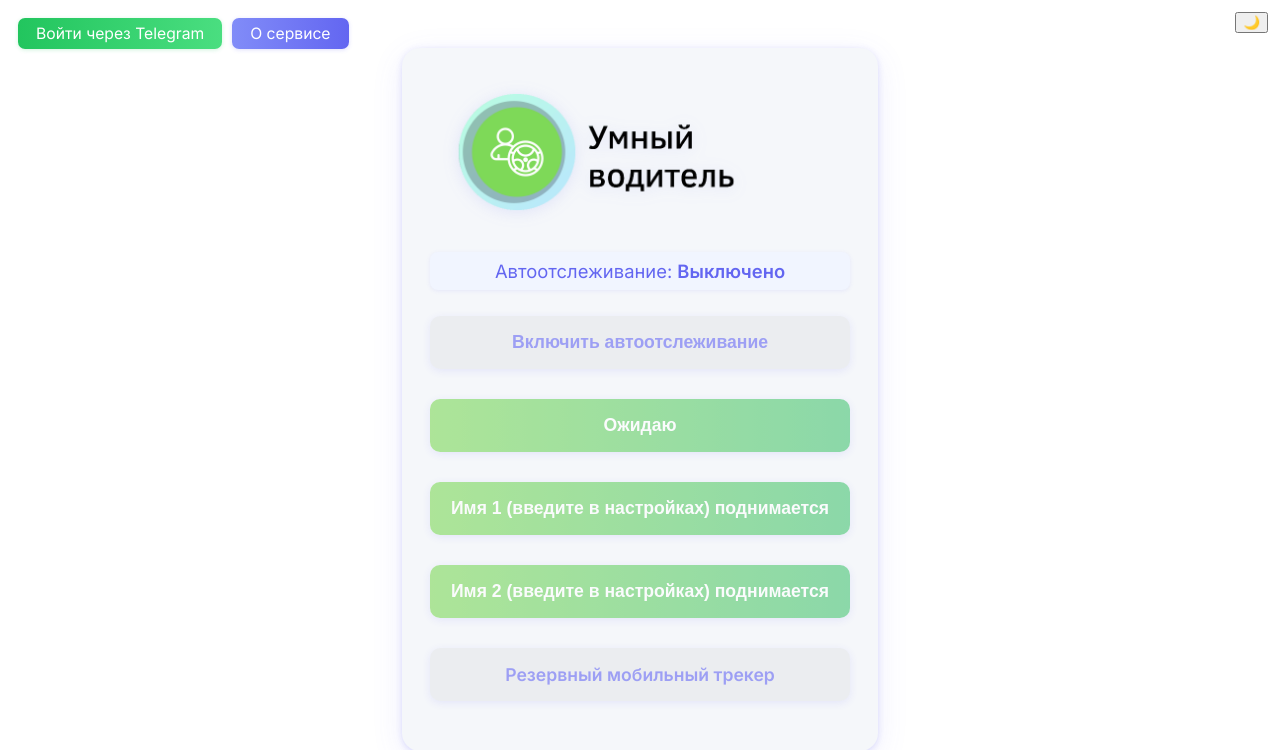
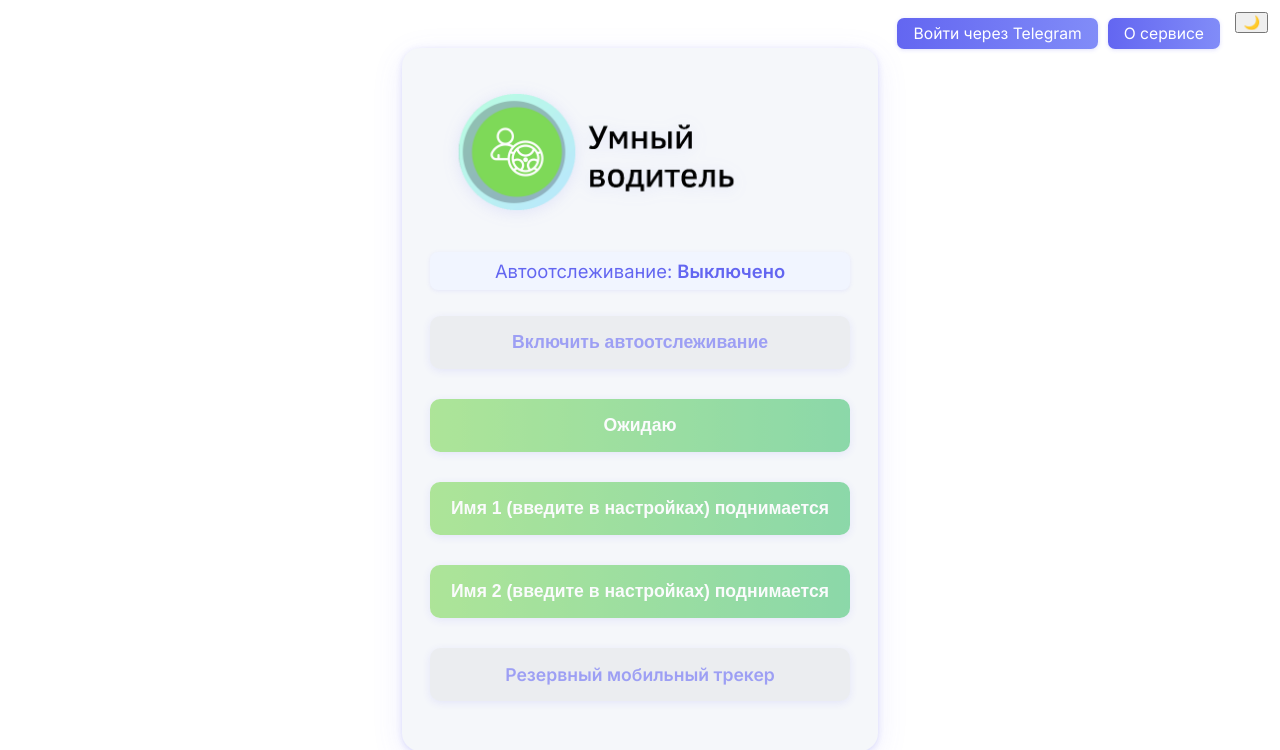
Before and after one commit to alexrashkin/clever-driver-bot, a Flask app: page / in a window 1280 px wide. Shown: the top 750 px of the page. Run offline with Flask 3, Linux system fonts and the light colour scheme; data comes from the database, SQL or seed files in the repository.

Commit message:
change align buttons

```diff
--- a/web/templates/index.html
+++ b/web/templates/index.html
@@ -168,17 +168,34 @@
             cursor: not-allowed !important;
             pointer-events: auto !important;
         }
+    .nav-btn {
+        padding: 6px 16px;
+        font-size: 0.98em;
+        border-radius: 7px;
+        background: linear-gradient(90deg,#6366f1 0%,#818cf8 100%);
+        color: #fff;
+        font-weight: 500;
+        text-decoration: none;
+        box-shadow: 0 1px 4px #6366f133;
+        transition: background 0.3s;
+        margin: 0;
+        min-width: 80px;
+        text-align: center;
+    }
+    .nav-btn:hover, .nav-btn:focus {
+        background: linear-gradient(90deg,#818cf8 0%,#6366f1 100%);
+    }
     </style>
 </head>
 <body>
     <button id="theme-toggle" style="position:absolute;top:12px;right:12px;z-index:10;">🌙</button>
-    <div style="position: absolute; left: 18px; top: 18px; z-index: 20; display: flex; gap: 10px;">
+    <div style="position: absolute; right: 60px; top: 18px; z-index: 20; display: flex; gap: 10px;">
         {% if is_authorized %}
-        <a href="/settings" class="top-link" style="padding:6px 18px;font-size:0.98em;border-radius:7px;background:linear-gradient(90deg,#6366f1 0%,#818cf8 100%);color:#fff;font-weight:500;text-decoration:none;box-shadow:0 1px 4px #6366f133;transition:background 0.3s;">Настройки</a>
+        <a href="/settings" class="top-link nav-btn">Настройки</a>
         {% else %}
-        <a href="/settings" class="top-link" style="padding:6px 18px;font-size:0.98em;border-radius:7px;background:linear-gradient(90deg,#22c55e 0%,#4ade80 100%);color:#fff;font-weight:500;text-decoration:none;box-shadow:0 1px 4px #22c55e33;transition:background 0.3s;">Войти через Telegram</a>
+        <a href="/settings" class="top-link nav-btn">Войти через Telegram</a>
         {% endif %}
-        <a href="/about" class="top-link" style="padding:6px 18px;font-size:0.98em;border-radius:7px;background:linear-gradient(90deg,#818cf8 0%,#6366f1 100%);color:#fff;font-weight:500;text-decoration:none;box-shadow:0 1px 4px #6366f133;transition:background 0.3s;">О сервисе</a>
+        <a href="/about" class="top-link nav-btn">О сервисе</a>
     </div>
     <div class="container">
         <div class="logo-wrap">
--- a/web/templates/mobile_tracker.html
+++ b/web/templates/mobile_tracker.html
@@ -155,7 +155,7 @@
         <div class="info">Для работы резервного трекера страница должна оставаться открытой.<br>Геолокация обновляется автоматически каждые 10 секунд.</div>
     </div>
     <div style="text-align:center; margin: 18px 0 0 0;">
-        <a href="/" class="btn" style="max-width:220px;display:inline-block;background:linear-gradient(90deg,#818cf8 0%,#6366f1 100%);color:#fff;font-weight:600;text-decoration:none;box-shadow:0 2px 8px #6366f133;transition:background 0.3s;">← Назад на главную</a>
+        <a href="/" class="back-btn">← Назад на главную</a>
     </div>
     <footer style="text-align:center; margin-top:32px; color:#888; font-size:14px;">
         © {{ year }} Все права защищены. Разработчик: Александр Рашкин
```
Also changed, not shown: web/templates/about.html (+19 -1 lines), web/templates/settings.html (+21 -1 lines).
